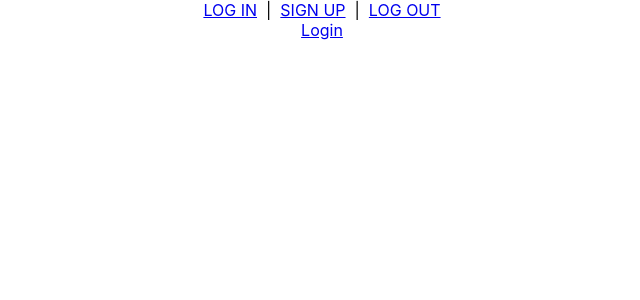
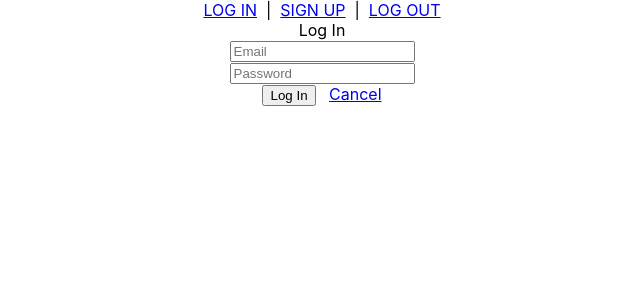
Before and after one commit to restfulry/bundle-builder, a React (Create React App) app: page /login in a window 1280 px wide. Shown: the top 300 px of the page, without its empty margins (318-958 px from the left). Built offline with nearby package versions, Linux system fonts and the light colour scheme.

Commit message:
add logout ability

```diff
--- a/src/pages/App/App.js
+++ b/src/pages/App/App.js
@@ -25,6 +25,11 @@ class App extends Component {
     this.setState({ user: userService.getUser() });
   };
 
+  handleLogout = () => {
+    userService.logout();
+    this.setState({ user: null });
+  };
+
   render() {
     return (
       <div className="App">
@@ -36,7 +41,7 @@ class App extends Component {
           SIGN UP
         </Link>
         &nbsp;&nbsp;|&nbsp;&nbsp;
-        <Link to="/logout" className="NavBar-link">
+        <Link to="" className="NavBar-link" onClick={this.handleLogout}>
           LOG OUT
         </Link>
         <Route
--- /dev/null
+++ b/src/pages/LoginPage/LoginPage.css
@@ -0,0 +1,7 @@
+.LoginPage {
+  display: flex;
+  flex-flow: column nowrap;
+  justify-content: center;
+  align-items: center;
+  margin-bottom: 50px;
+}
--- a/src/pages/LoginPage/LoginPage.jsx
+++ b/src/pages/LoginPage/LoginPage.jsx
@@ -1,13 +1,57 @@
 import React, { Component } from 'react';
 import { Link } from 'react-router-dom';
+import './LoginPage.css'
 import userService from '../../utils/userService';
 
-const LoginPage = (props) => {
-  return (
-    <div>
-      <Link to='/login'>Login</Link>
-    </div>
-  )
+class LoginPage extends Component {
+
+  state = {
+    email: '',
+    pw: ''
+  };
+
+  handleChange = (e) => {
+    this.setState({
+      [e.target.name]: e.target.value
+    });
+  }
+
+  handleSubmit = async (e) => {
+    e.preventDefault();
+    try {
+      await userService.login(this.state);
+      this.props.handleSignupOrLogin();
+      this.props.history.push('/');
+    } catch (err) {
+      alert('Invalid Credentials!');
+    }
+  }
+
+  render() {
+    return (
+      <div className="LoginPage">
+        <header className="header-footer">Log In</header>
+        <form className="form-horizontal" onSubmit={this.handleSubmit} >
+          <div className="form-group">
+            <div className="col-sm-12">
+              <input type="email" className="form-control" placeholder="Email" value={this.state.email} name="email" onChange={this.handleChange} />
+            </div>
+          </div>
+          <div className="form-group">
+            <div className="col-sm-12">
+              <input type="password" className="form-control" placeholder="Password" value={this.state.pw} name="pw" onChange={this.handleChange} />
+            </div>
+          </div>
+          <div className="form-group">
+            <div className="col-sm-12 text-center">
+              <button className="btn btn-default">Log In</button>&nbsp;&nbsp;&nbsp;
+              <Link to='/'>Cancel</Link>
+            </div>
+          </div>
+        </form>
+      </div>
+    );
+  }
 }
 
 export default LoginPage;
--- a/src/utils/tokenService.js
+++ b/src/utils/tokenService.js
@@ -31,4 +31,5 @@ export default {
   setToken,
   getToken,
   getUserFromToken,
+  removeToken,
 };
--- a/src/utils/userService.js
+++ b/src/utils/userService.js
@@ -19,7 +19,27 @@ function getUser() {
   return tokenService.getUserFromToken();
 }
 
+function login(creds) {
+  return fetch(BASE_URL + "login", {
+    method: "POST",
+    headers: new Headers({ "Content-Type": "application/json" }),
+    body: JSON.stringify(creds),
+  })
+    .then((res) => {
+      // Valid login if we have a status of 2xx (res.ok)
+      if (res.ok) return res.json();
+      throw new Error("Bad Credentials!");
+    })
+    .then(({ token }) => tokenService.setToken(token));
+}
+
+function logout() {
+  tokenService.removeToken();
+}
+
 export default {
   signup,
   getUser,
+  login,
+  logout,
 };
```
Also changed, not shown: config/auth.js (added, +23 -0 lines).
